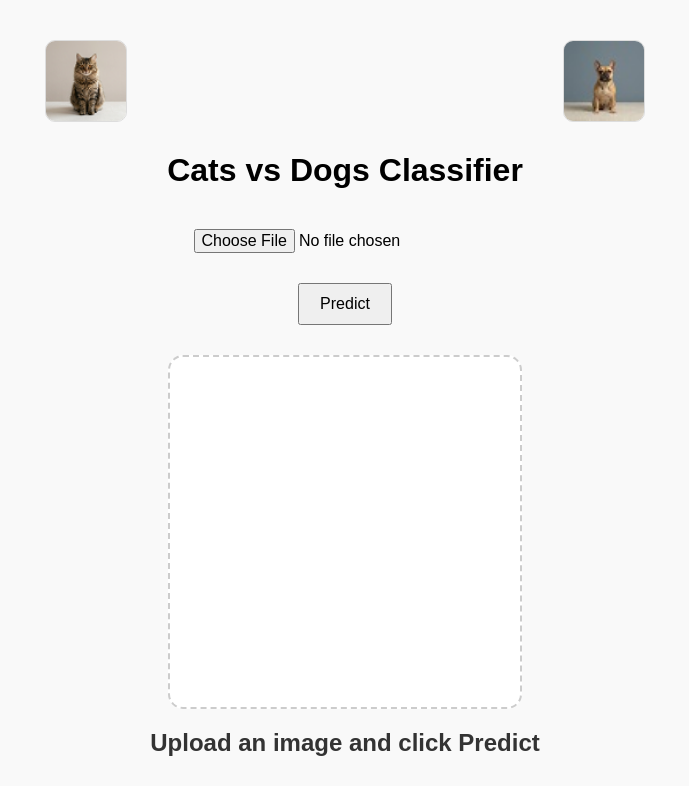
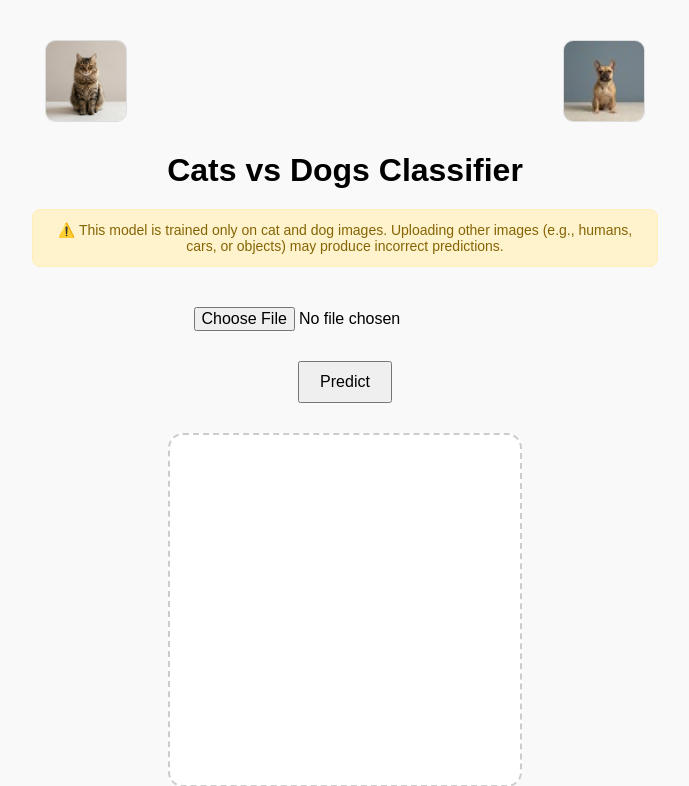
Before and after one commit to babasamo2001/dogs-cats-classifier, a FastAPI app: page / in a window 1280 px wide. Shown: the top 786 px of the page, without its empty margins (295-984 px from the left). Before the commit the page ends 756 px from the top, so only its background shows below. Run offline with FastAPI, Linux system fonts and the light colour scheme; parts of the project's set-up code (start-up, migrations or seed data) failed here and were passed over.

Commit message:
add UI note clarifying model only supports cats and dogs

```diff
--- a/templates/index.html
+++ b/templates/index.html
@@ -124,6 +124,17 @@
         }
       }
 
+      .note {
+  max-width: 600px;
+  margin: 10px auto 20px auto;
+  padding: 12px;
+  font-size: 14px;
+  color: #856404;
+  background-color: #fff3cd;
+  border: 1px solid #ffeeba;
+  border-radius: 8px;
+}
+
     </style>
   </head>
 
@@ -135,6 +146,11 @@
     </div>
 
     <h1>Cats vs Dogs Classifier</h1>
+
+    <div class="note">
+  ⚠️ This model is trained only on cat and dog images.
+      Uploading other images (e.g., humans, cars, or objects) may produce incorrect predictions.
+    </div>
 
     <input type="file" id="fileInput" accept="image/*" />
     <br />
```
